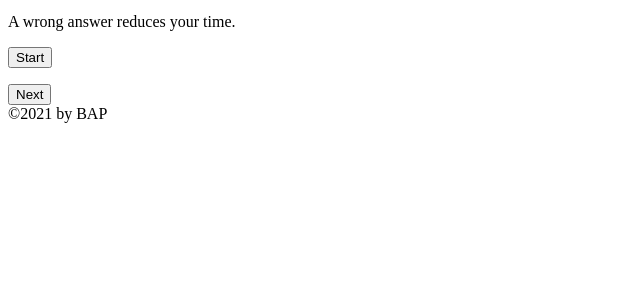
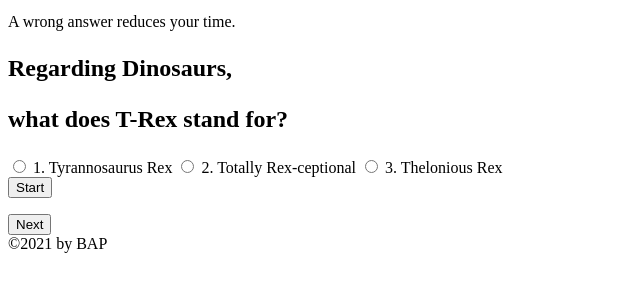
Before and after one commit to BethAnnP-Bx/jsquiz-hw4, a plain HTML site: page index.html in a window 1280 px wide. Shown: the part 179-470 px from the top of the page, without its empty margins (0-640 px from the left). Drawn offline with Linux system fonts and the light colour scheme.

Commit message:
testing out radio buttons on html first for functionality

```diff
--- a/index.html
+++ b/index.html
@@ -25,6 +25,26 @@
       <p>A wrong answer reduces your time.</p>
     </div>
 
+
+    <h2 class="ask-question">
+        <p>Regarding Dinosaurs,</p>
+        <p>what does T-Rex stand for?</p>
+      </h2>
+      <form>
+        <label class="block"
+          ><input type="radio" name="choice" value="one" /> 1. Tyrannosaurus
+          Rex</label
+        >
+        <label class="block"
+          ><input type="radio" name="choice" value="two" /> 2. Totally
+          Rex-ceptional</label
+        >
+        <label class="block"
+          ><input type="radio" name="choice" value="three" /> 3. Thelonious
+          Rex</label
+        >
+      </form>
+
     <button class=startbutton">Start</button>
     <main class="quiz-content" id="quizContent">
         <section class="quiz-contentContainer">
```
